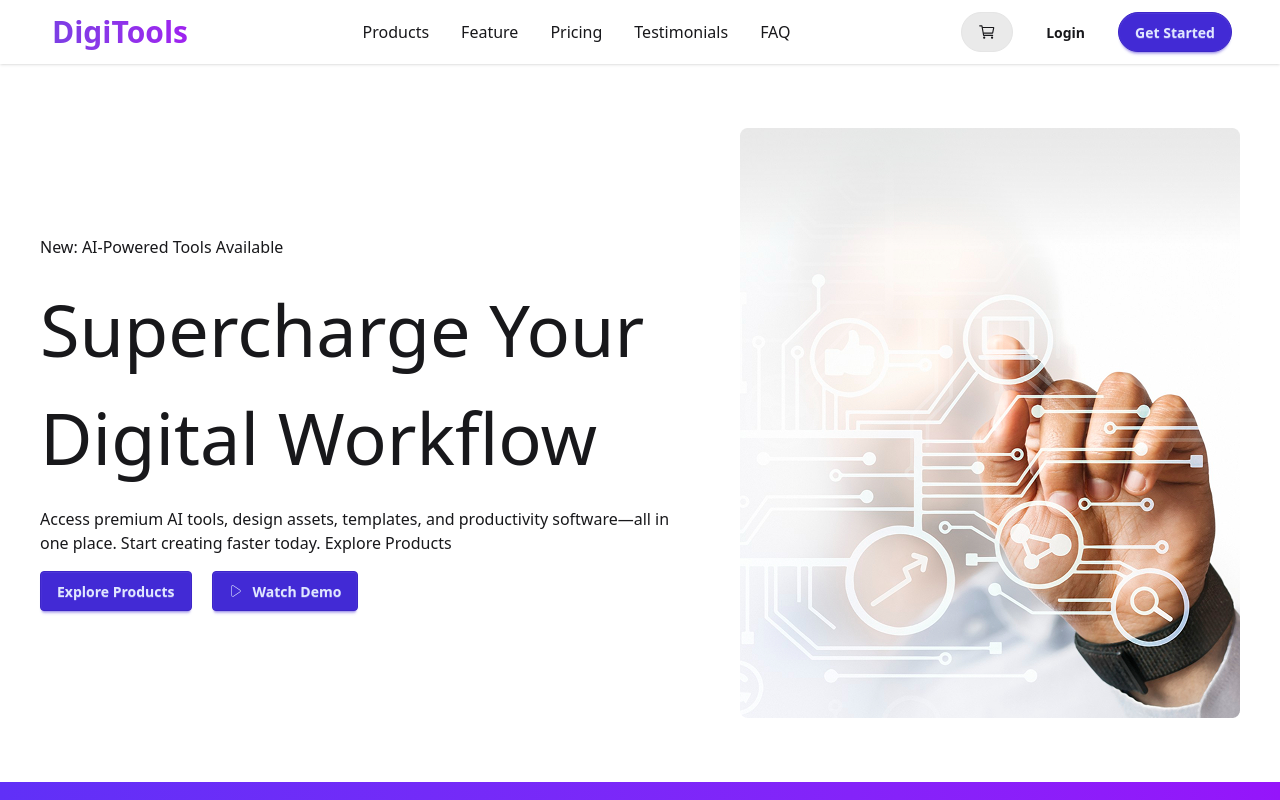
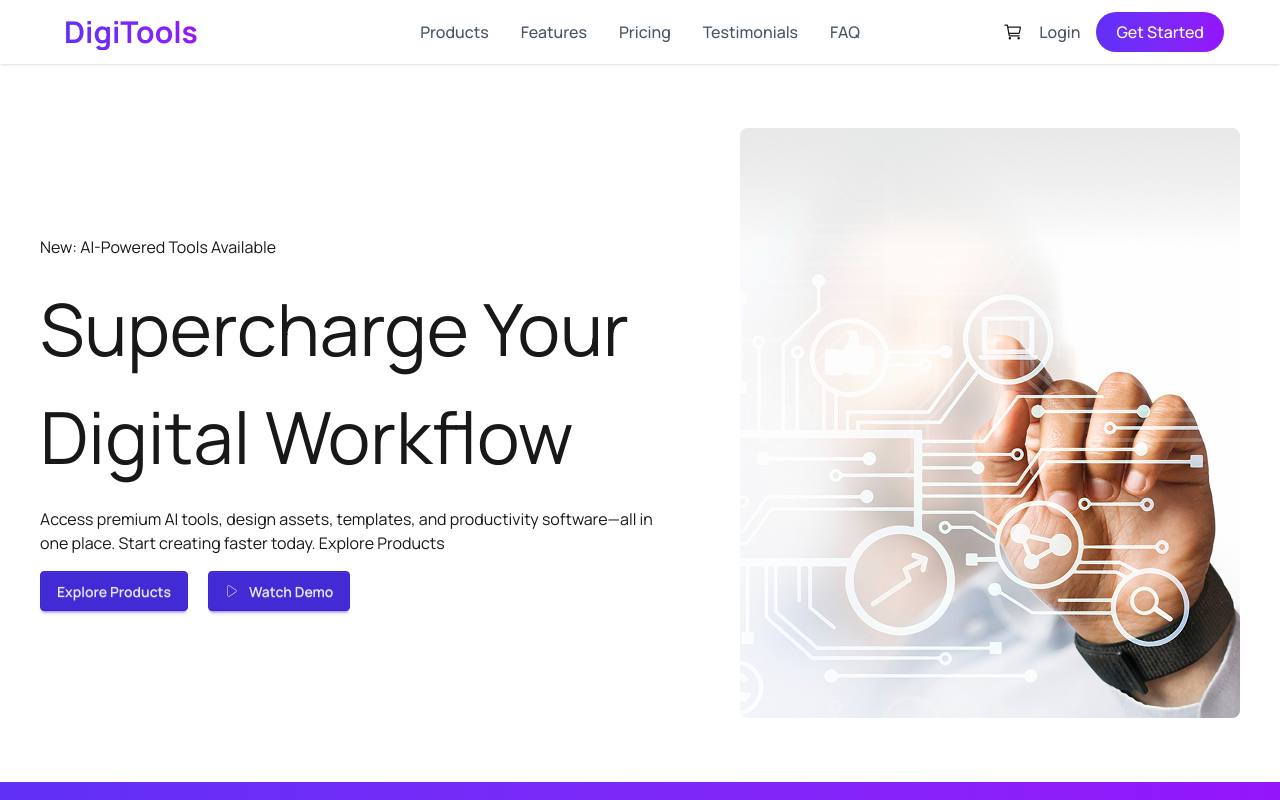
Before and after one commit to souldev003/B13-A6-DigiTools, a React (Vite) app: page / in a window 1280 px wide. Shown: the top 800 px of the page. Built offline with nearby package versions, Linux system fonts and the light colour scheme.

Commit message:
navbar responsive issue fixed

```diff
--- a/index.html
+++ b/index.html
@@ -5,6 +5,12 @@
   <meta charset="UTF-8" />
   <link rel="shortcut icon" href="/Faavicon.png" type="image/x-icon">
   <meta name="viewport" content="width=device-width, initial-scale=1.0" />
+
+  <link rel="preconnect" href="https://fonts.googleapis.com">
+  <link rel="preconnect" href="https://fonts.gstatic.com" crossorigin>
+  <link href="https://fonts.googleapis.com/css2?family=Manrope:wght@200..800&display=swap" rel="stylesheet">
+
+
   <title>b13-a6-digitools-platform</title>
 </head>
 
--- a/src/App.css
+++ b/src/App.css
@@ -1,7 +1,6 @@
 @import "tailwindcss";
 @plugin "daisyui";
 
-@import url('https://fonts.googleapis.com');
 
 @theme {
   --font-sans: "Manrope", ui-sans-serif, system-ui, sans-serif;
--- a/src/components/Navbar.jsx
+++ b/src/components/Navbar.jsx
@@ -5,40 +5,81 @@ const Navbar = () => {
   return (
     <div className="shadow-sm">
       <div className="max-w-300 mx-auto">
-        <div className="navbar bg-base-100 flex items-center justify-between">
-          <div className="">
-            <h1 class="text-3xl p-1 font-bold bg-linear-to-r from-[#7B3FE4] to-[#A020F0] bg-clip-text text-transparent">
+        <div className="navbar bg-white px-4">
+          <div className="navbar-start gap-2">
+            <div className="dropdown">
+              <div
+                tabIndex={0}
+                role="button"
+                className="btn btn-ghost lg:hidden"
+              >
+                ☰
+              </div>
+              <ul
+                tabIndex={0}
+                className="menu menu-sm dropdown-content bg-white rounded-box z-10 mt-3 w-52 p-2 shadow"
+              >
+                <li>
+                  <a>Products</a>
+                </li>
+                <li>
+                  <a>Features</a>
+                </li>
+                <li>
+                  <a>Pricing</a>
+                </li>
+                <li>
+                  <a>Testimonials</a>
+                </li>
+                <li>
+                  <a>FAQ</a>
+                </li>
+              </ul>
+            </div>
+
+            <h1 className="cursor-pointer text-3xl font-bold bg-linear-to-r from-[#6030F7] to-[#9415FA] bg-clip-text text-transparent">
               DigiTools
             </h1>
           </div>
 
-          <div className="flex items-center gap-8">
-            <a href="#">
-              <button className="cursor-pointer font-medium">Products</button>
+          <div className="navbar-center hidden lg:flex">
+            <ul className="flex gap-8 text-gray-600 font-medium">
+              <li>
+                <a className="cursor-pointer hover:text-black hover:underline hover:decoration-[#6030f7] hover:decoration-2">
+                  Products
                 </a>
-            <a href="#">
-              <button className="cursor-pointer font-medium">Feature</button>
+              </li>
+              <li>
+                <a className="cursor-pointer hover:text-black hover:underline hover:decoration-[#6030f7] hover:decoration-2">
+                  Features
                 </a>
-            <a href="#">
-              <button className="cursor-pointer font-medium">Pricing</button>
+              </li>
+              <li>
+                <a className="cursor-pointer hover:text-black hover:underline hover:decoration-[#6030f7] hover:decoration-2">
+                  Pricing
                 </a>
-            <a href="#">
-              <button className="cursor-pointer font-medium">
+              </li>
+              <li>
+                <a className="cursor-pointer hover:text-black hover:underline hover:decoration-[#6030f7] hover:decoration-2">
                   Testimonials
-              </button>
                 </a>
-            <a href="#">
-              <button className="cursor-pointer font-medium">FAQ</button>
+              </li>
+              <li>
+                <a className="cursor-pointer hover:text-black hover:underline hover:decoration-[#6030f7] hover:decoration-2">
+                  FAQ
                 </a>
+              </li>
+            </ul>
           </div>
 
-          <div className="flex items-center gap-4">
-            <button className="text-lg cursor-pointer btn btn-soft rounded-full">
-              <IoCartOutline></IoCartOutline>
+          <div className="navbar-end gap-4">
+            <IoCartOutline className="text-xl cursor-pointer" />
+
+            <button className="text-gray-600 font-medium hover:text-black cursor-pointer">
+              Login
             </button>
 
-            <button className="btn btn-ghost ">Login</button>
-            <button className="btn btn-primary rounded-full">
+            <button className="px-5 py-2 rounded-full text-white font-medium bg-linear-to-r from-[#6030F7] to-[#9415FA] cursor-pointer">
               Get Started
             </button>
           </div>
```
Lines whose indentation alone changed are shown as unchanged.
